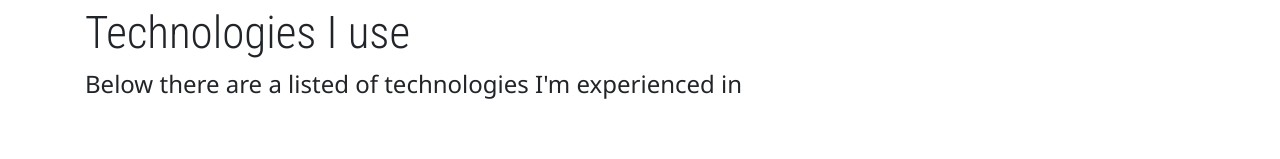
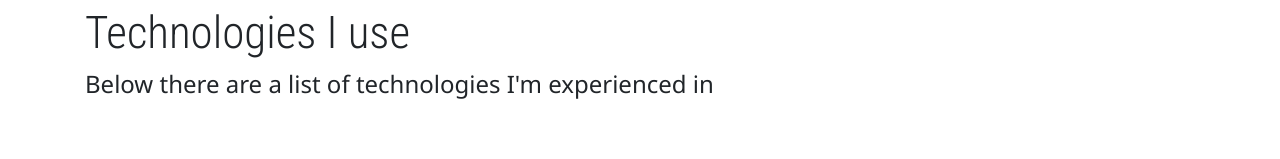
Before and after one commit to Lydiadel/Portfolio, a plain HTML site: page index.html in a window 1280 px wide. Shown: the part 752-911 px from the top of the page. Drawn offline with nearby package versions, Linux system fonts and the light colour scheme.

Commit message:
Update index.html

```diff
--- a/index.html
+++ b/index.html
@@ -101,7 +101,7 @@
     <section class="container">
         <h1 class="title">Technologies I use
         </h1>
-        <h3 class="subtitle"> Below there are a listed of technologies I'm experienced in</h3><br>
+        <h3 class="subtitle"> Below there are a list of technologies I'm experienced in</h3><br>
     </section>
     <section class="container skill-container">
         <div class="row">
```
